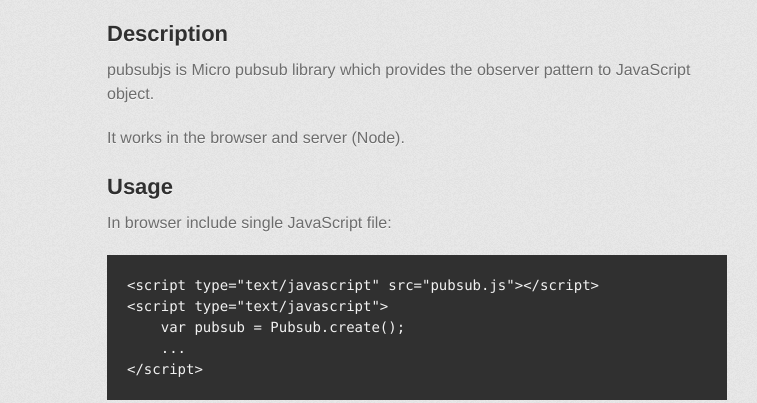
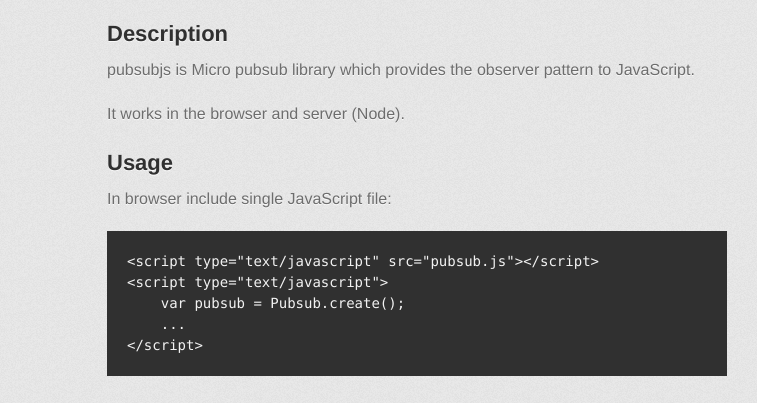
Before and after one commit to nazomikan/PubsubJS, a plain HTML site: page index.html in a window 1280 px wide. Shown: the part 629-1032 px from the top of the page, without its empty margins (223-980 px from the left). Drawn offline with Linux system fonts and the light colour scheme; a web font is replaced by a local one.

Commit message:
modify description

```diff
--- a/index.html
+++ b/index.html
@@ -37,7 +37,7 @@
 
 <h2>Description</h2>
 
-<p>pubsubjs is Micro pubsub library which provides the observer pattern to JavaScript object.</p>
+<p>pubsubjs is Micro pubsub library which provides the observer pattern to JavaScript.</p>
 
 <p>It works in the browser and server (Node).</p>
 
```
